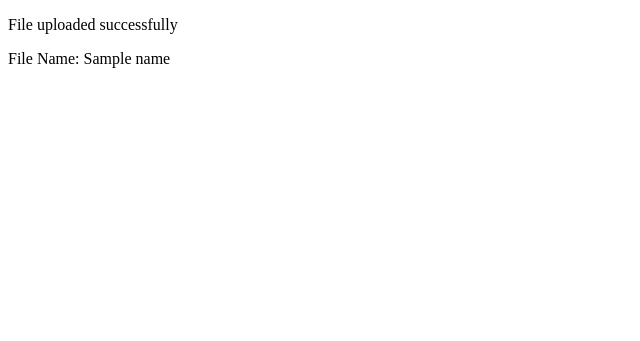
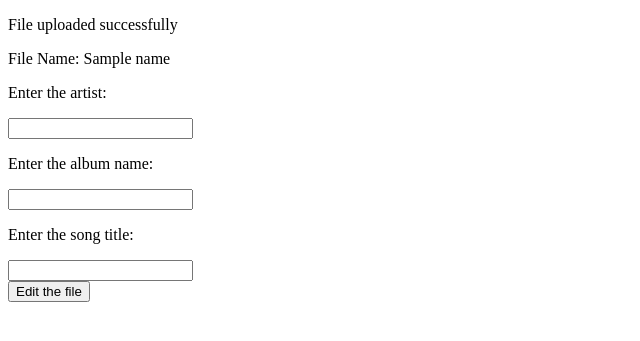
Before and after one commit to AlexMarsh2341/MP3_Tag_Editor, a Flask app: template file_uploading/templates/acknowledgement.html in a window 1280 px wide. Shown: the top 341 px of the page, without its empty margins (0-640 px from the left). Run offline with Flask 3, Linux system fonts and the light colour scheme; the template is opened without the code that fills it: most values are stand-ins (such as "Sample title", 1, 10 or a date in 2020).

Commit message:
More work on website, started file editing

```diff
--- a/file_uploading/main.py
+++ b/file_uploading/main.py
@@ -1,6 +1,5 @@
-from distutils.log import debug
-from fileinput import filename
 from flask import *
+from mutagen.easyid3 import EasyID3
 
 app = Flask(__name__)
 
@@ -10,13 +9,26 @@ def main():
     return render_template("index.html")
 
 # runs when file is successfully uploaded
-@app.route('/success', methods=['POST'])
-def success():
+@app.route('/edit', methods=['POST'])
+def edit():
     if request.method == 'POST':
         f = request.files['file']
         f.save(f.filename)
-        return render_template("acknowledgement.html", name=f.filename)
+        return render_template("acknowledgement.html", file = f, name = f.filename)
 
+# runs once new file metadata is uploaded
+@app.route('/submit', methods=['POST'])
+def submit():
+    if request.method == 'POST':
+        audio = EasyID3(f)
+
+        #edit tags
+        audio["artist"] = 'artist'
+        audio["album"] = 'album'
+        audio["title"] = 'title'
+
+        audio.save()
+        return render_template("final.html", file=audio)
 
 if __name__ == '__main__':
     app.run(debug=True)
--- a/file_uploading/templates/acknowledgement.html
+++ b/file_uploading/templates/acknowledgement.html
@@ -8,4 +8,22 @@
       <p>File uploaded successfully</p>
       <p>File Name: {{name}}</p>
 </body>
+
+<body>
+    <p>Enter the artist:</p>
+        <label>
+            <input type="text" name="artist">
+        </label>
+    <p>Enter the album name:</p>
+        <label>
+            <input type="text" name="album">
+        </label>
+    <p>Enter the song title:</p>
+        <label>
+            <input type="text" name="title">
+        </label>
+    <form action = "/submit" method = "post" enctype="multipart/form-data">
+        <input type = "submit" value="Edit the file">
+    </form>
+</body>
 </html>
--- a/file_uploading/templates/index.html
+++ b/file_uploading/templates/index.html
@@ -5,7 +5,7 @@
     <title>Upload the file : GFG </title>
 </head>
 <body>
-    <form action = "/success" method = "post" enctype="multipart/form-data">
+    <form action = "/edit" method = "post" enctype="multipart/form-data">
         <input type="file" name="file"
         onchange="return fileValidation()" />
         <input type = "submit" value="Upload">
```
Also changed, not shown: file_uploading/templates/final.html (added, +13 -0 lines).
